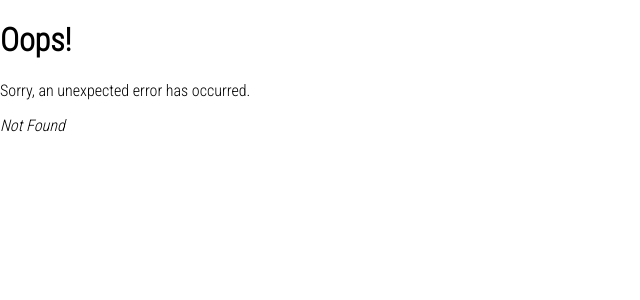
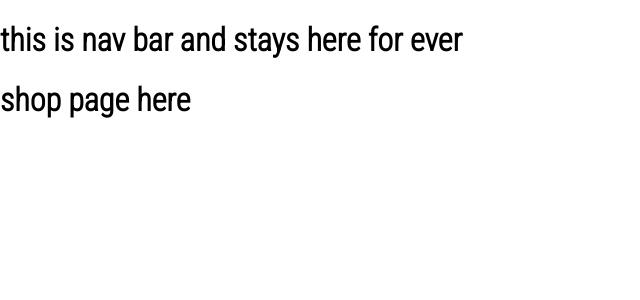
Before and after one commit to aisiklar/crwn-shopping-tut, a React (Create React App) app: page /home/shop in a window 1280 px wide. Before the commit this address had no page. Shown: the top 300 px of the page, without its empty margins (0-640 px from the left). Built offline with nearby package versions, Linux system fonts and the light colour scheme.

Commit message:
working on fixed layout

```diff
--- /dev/null
+++ b/src/components/navbar/NavBar.component.jsx
@@ -0,0 +1,12 @@
+
+
+const NavBar = () => {
+
+    return (
+        <div>
+            <h1>this is nav bar and stays here for ever</h1>
+        </div>
+    )
+}
+
+export default NavBar;
--- a/src/index.js
+++ b/src/index.js
@@ -6,8 +6,13 @@ import reportWebVitals from "./reportWebVitals";
 import { createBrowserRouter, RouterProvider } from "react-router-dom";
 import Home from "./routes/home/Home.component";
 import ErrorPage from "./routes/errors/error-page";
+import Shop from "./routes/shop/Shop.component";
 
 const router = createBrowserRouter([
+  {
+    element: <Home />,
+    errorElement: <ErrorPage />,
+  },
   {
     path: "/",
     element: <Home />,
@@ -19,8 +24,8 @@ const router = createBrowserRouter([
     errorElement: <ErrorPage />,
   },
   {
-    path: "shop",
-    element: <div>shop page</div>,
+    path: "home/shop",
+    element: <Shop></Shop>,
     errorElement: <ErrorPage />,
   },
 ]);
--- a/src/routes/home/Home.component.jsx
+++ b/src/routes/home/Home.component.jsx
@@ -1,4 +1,5 @@
 import CategoriesDirectory from "../../components/categories-directory/categoriesDirectory.component";
+import NavBar from '../../components/navbar/NavBar.component'
 
 const Home = () => {
   const categories = [
@@ -31,6 +32,7 @@ const Home = () => {
 
   return (
     <div>
+      <NavBar></NavBar>
       <CategoriesDirectory categories={categories}/>
     </div>
   );
--- /dev/null
+++ b/src/routes/shop/Shop.component.jsx
@@ -0,0 +1,12 @@
+import NavBar from "../../components/navbar/NavBar.component";
+
+const Shop = () => {
+  return (
+    <div>
+      <NavBar></NavBar>
+      <h1>shop page here</h1>
+    </div>
+  );
+};
+
+export default Shop;
```
